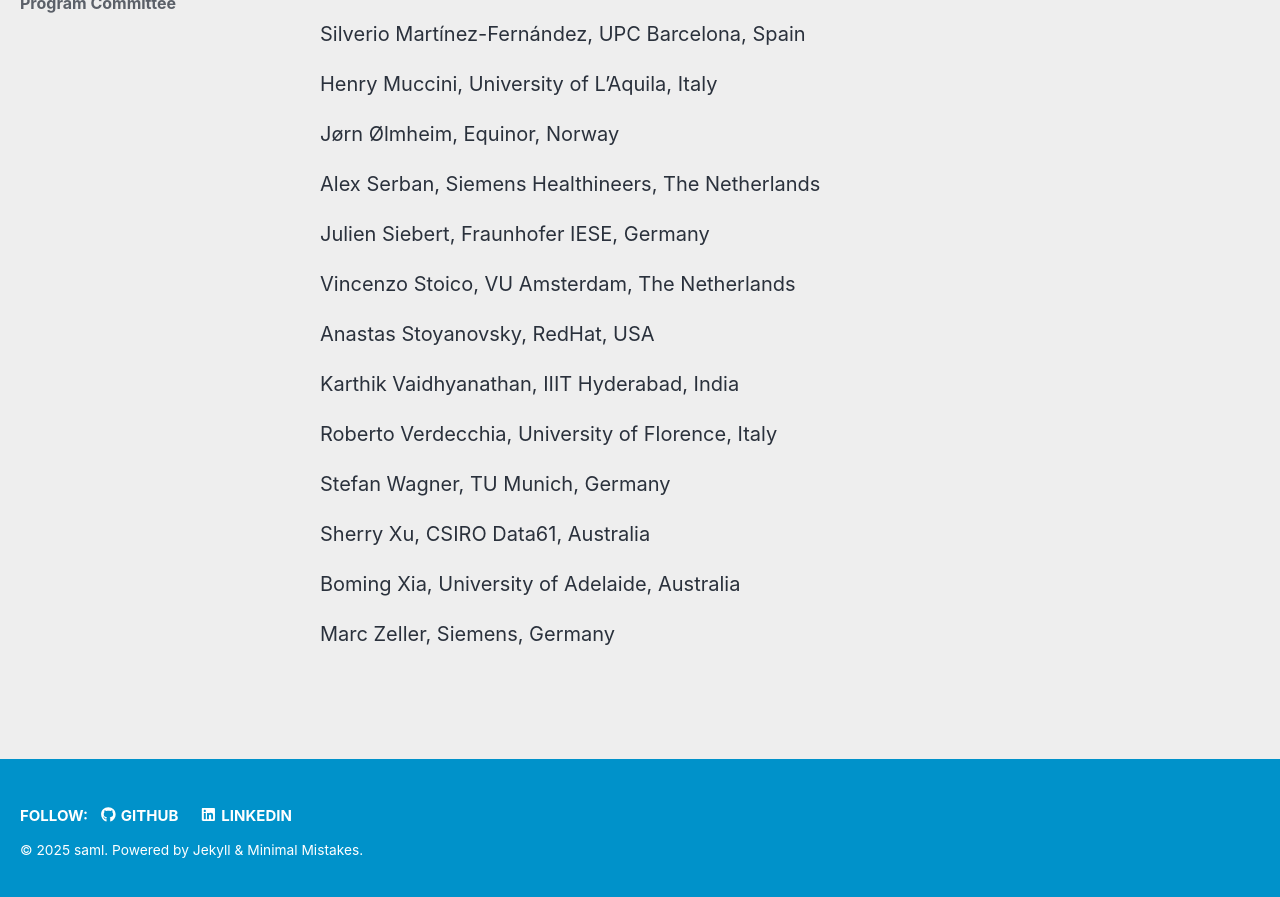
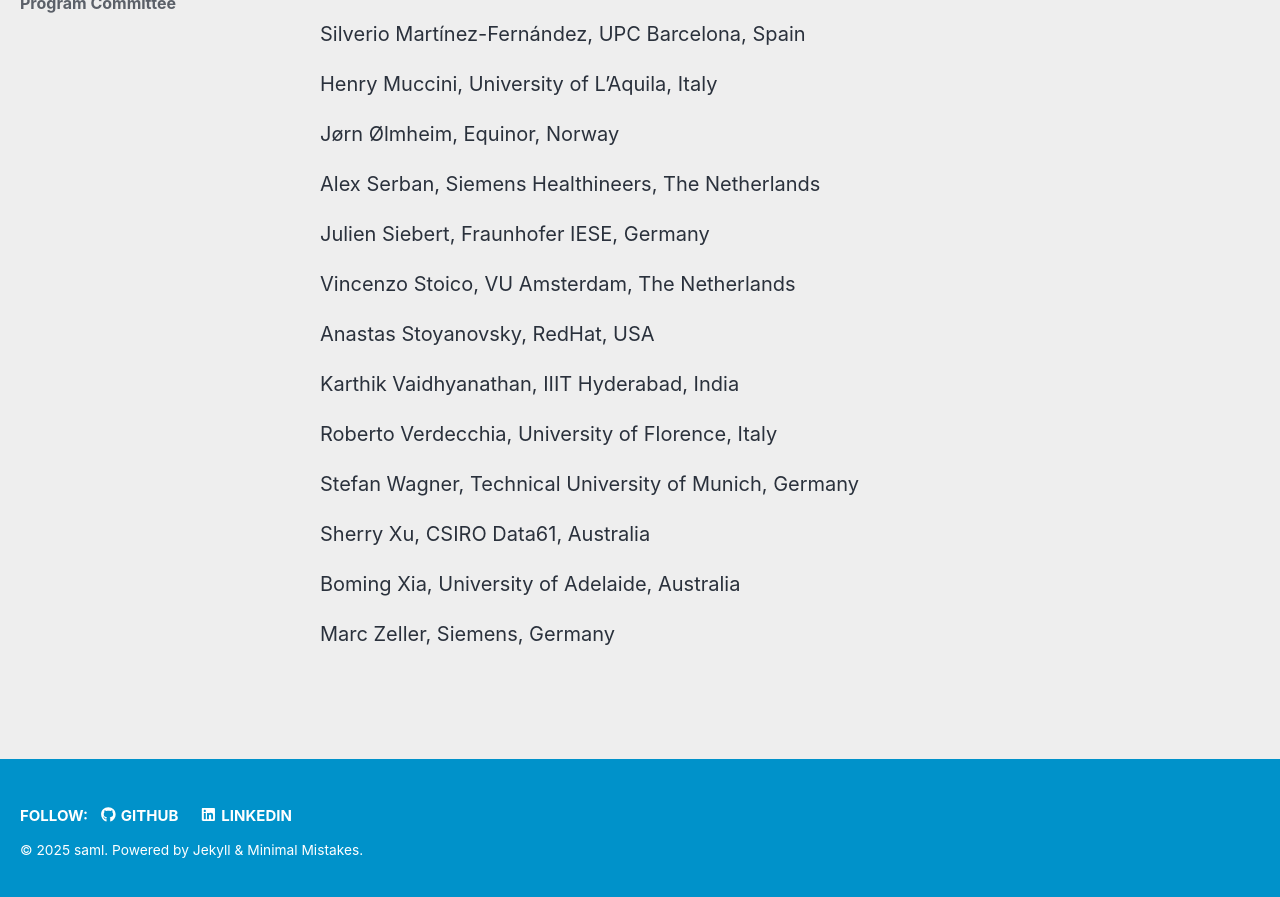
Before and after one commit to sa-ml/saml2026, a Jekyll site: the page built from _pages/committees/program.md, in a window 1280 px wide and 900 px high, scrolled down 845 px. Shown: the top 897 px of the window. Built offline with Jekyll 4.4.1, drawn with Linux system fonts in a browser that asks for light colours; cached includes are drawn as plain includes; nearby versions of some CDN libraries.

Commit message:
corrected university name for PC member

```diff
--- a/_pages/committees/program.md
+++ b/_pages/committees/program.md
@@ -53,7 +53,7 @@
 
 Roberto	Verdecchia,	University of Florence,	Italy
 
-Stefan	Wagner,	TU Munich,	Germany
+Stefan	Wagner,	Technical University of Munich,	Germany
 
 Sherry	Xu,	CSIRO Data61,	Australia
 
```
